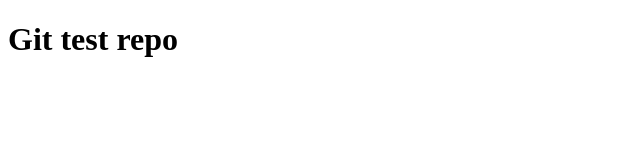
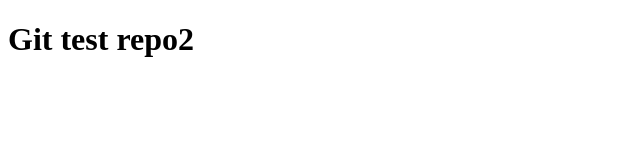
Before and after one commit to febDAy22/febday101, a plain HTML site: page index.html in a window 1280 px wide. Shown: the full height of the page, 0-640 px from the left. Drawn offline with Linux system fonts and the light colour scheme.

Commit message:
add2 test

```diff
--- a/index.html
+++ b/index.html
@@ -6,6 +6,6 @@
     <title>Document</title>
 </head>
 <body>
-    <h1>Git test repo</h1>
+    <h1>Git test repo2</h1>
 </body>
 </html>
```
